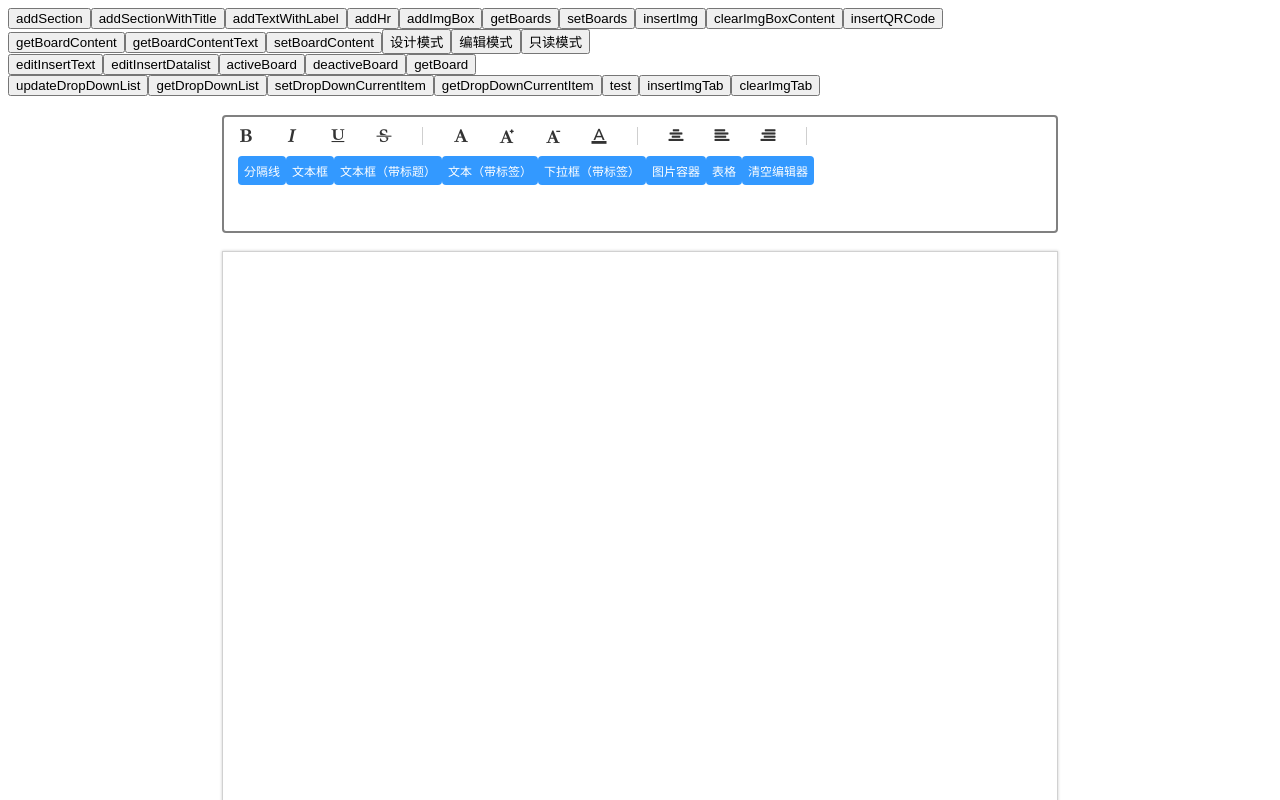
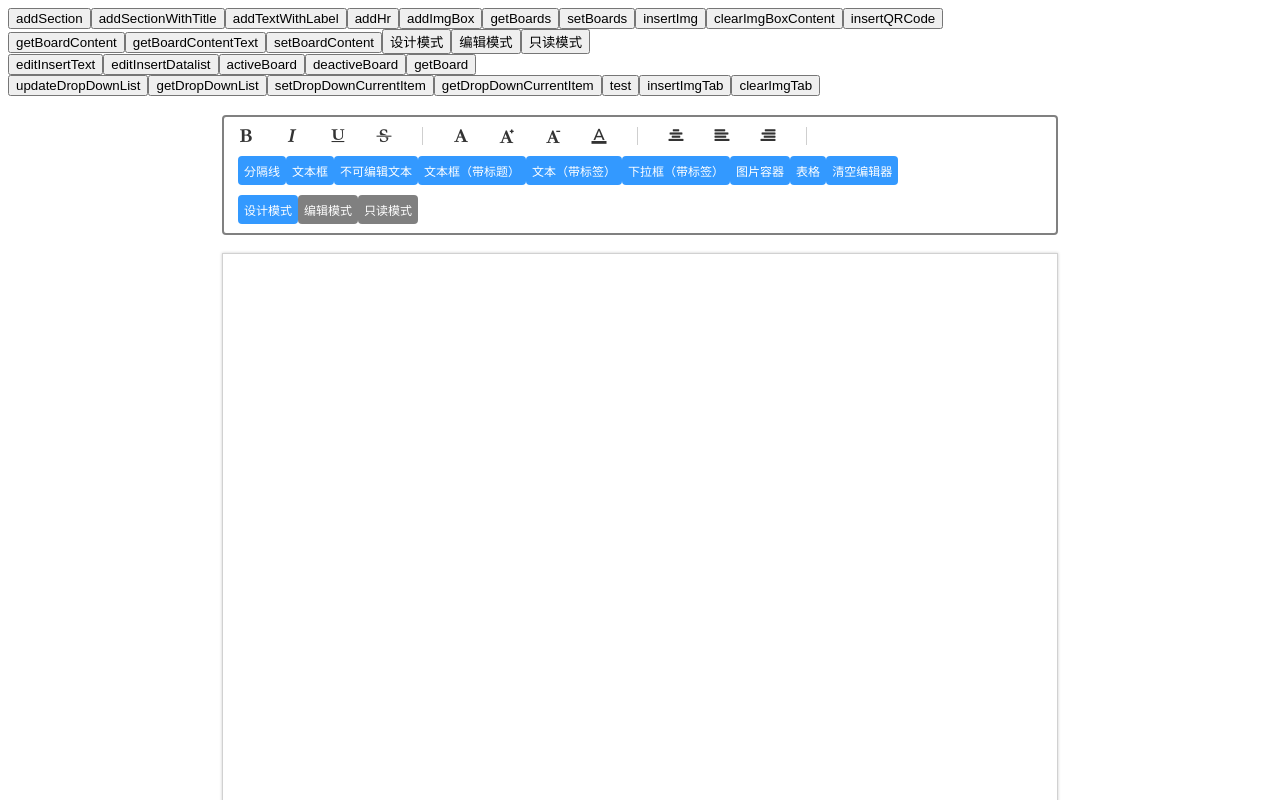
Before and after one commit to MaxYYYYY/vue-maxeditor, a Vue app: page / in a window 1280 px wide. Shown: the top 800 px of the page. Built offline with nearby package versions, Linux system fonts and the light colour scheme.

Commit message:
新增不可编辑文本面板（设计模式下可调整，编辑和只读都不可更改）

```diff
--- a/src/App.vue
+++ b/src/App.vue
@@ -37,7 +37,7 @@
     <button @click="clearImgTab">clearImgTab</button>
 
 
-    <MaxEditor ref="maxeditor" :is-mode-btn-show='false' :width="794" :height="1123" padding-x="20"></MaxEditor>
+    <MaxEditor ref="maxeditor" :is-mode-btn-show='false' :width="794" :height="1123" padding-x="20" is-mode-btn-show="true"></MaxEditor>
     <div id="temp"></div>
 
 
--- a/src/assets/maxeditor.vue
+++ b/src/assets/maxeditor.vue
@@ -47,7 +47,7 @@
           <!--normal面板-->
           <template v-if="item.type === 'normal'">
             <div style="width: 100%;height: 100%"
-                 v-bind:contenteditable="(maxeditor_mode === 'design'||maxeditor_mode === 'edit')"
+                 v-bind:contenteditable="item.writable?maxeditor_mode!=='readonly':maxeditor_mode==='design'"
                  :id="item.id+'_content'"
                  :class="{'maxeditor-board-outline':maxeditor_mode==='design',
                           'maxeditor-single-line':item.isSingleLine}"
@@ -217,6 +217,9 @@
       //全局方法
       addSection(id) {
         this.addBoard({id: id, type: 'normal', isFluid: true, z: 100})
+      },
+      addReadOnlySection(id) {
+        this.addBoard({id: id, type: 'normal', isFluid: false, z: 100, writable: false, height: 24, width: 300})
       },
       addSectionWithTitle(id, title) {
         if (title === undefined || title === null || title === '') {
@@ -439,6 +442,7 @@
         if (option.type === 'normal') {
           common.isSingleLine = this.isExited(option.isSingleLine) ? option.isSingleLine : false;
           common.title = this.isExited(option.title) ? option.title : null;
+          common.writable = this.isExited(option.writable) ? option.writable : true;
         }
 
         if (option.type === 'label') {
--- a/src/assets/maxeidtor-toolbar.vue
+++ b/src/assets/maxeidtor-toolbar.vue
@@ -42,6 +42,9 @@
     </button>
     <button title="插入文本框" class="maxeditor-toolbar-button"
             @click="addSection">文本框
+    </button>
+    <button title="插入不可编辑文本" class="maxeditor-toolbar-button"
+            @click="addReadOnlySection">不可编辑文本
     </button>
     <button title="插入带标题文本框" class="maxeditor-toolbar-button"
             @click="addSectionWithTitle">文本框（带标题）
@@ -147,6 +150,14 @@
         let id = prompt('请输入id');
         this.$parent.addSection(id)
       },
+      addReadOnlySection() {
+        if (this.$parent.maxeditor_mode !== 'design') {
+          alert('当前模式不可插入板块');
+          return
+        }
+        let id = prompt('请输入id');
+        this.$parent.addReadOnlySection(id)
+      },
       addSectionWithTitle() {
         if (this.$parent.maxeditor_mode !== 'design') {
           alert('当前模式不可插入板块');
```
Also changed, not shown: 1 other file (tests, documents, lock files or other folders).
